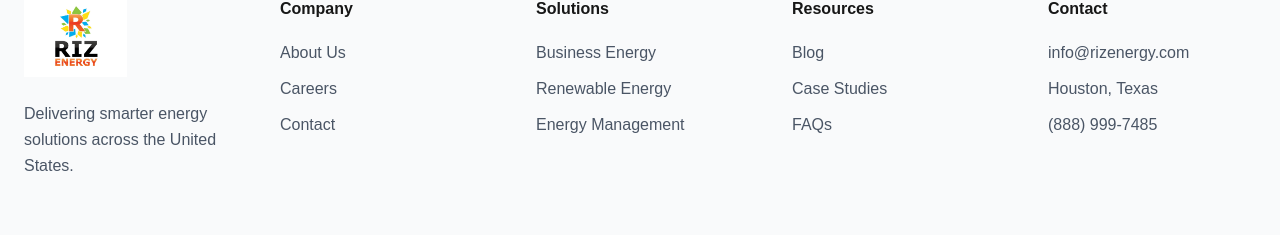
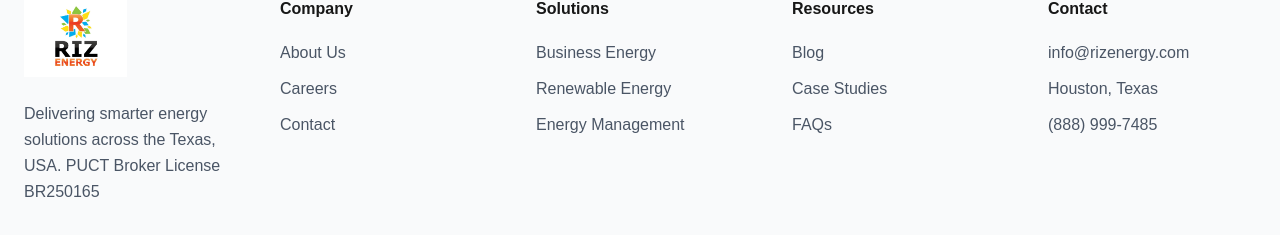
Before and after one commit to akashsandhuo-cmyk/Riz-Energy, a Next.js app: page /about in a window 1280 px wide. Shown: the part 1191-1426 px from the top of the page. Built offline with nearby package versions, Linux system fonts and the light colour scheme.

Commit message:
Update Footer.js

```diff
--- a/app/components/Footer.js
+++ b/app/components/Footer.js
@@ -6,7 +6,8 @@ export default function Footer() {
           <img src="/logo.png" className="h-20 mb-6" alt="logo" />
 
           <p className="text-gray-600 leading-relaxed">
-            Delivering smarter energy solutions across the United States.
+            Delivering smarter energy solutions across the Texas, USA.
+              PUCT Broker License BR250165
           </p>
         </div>
 
```
